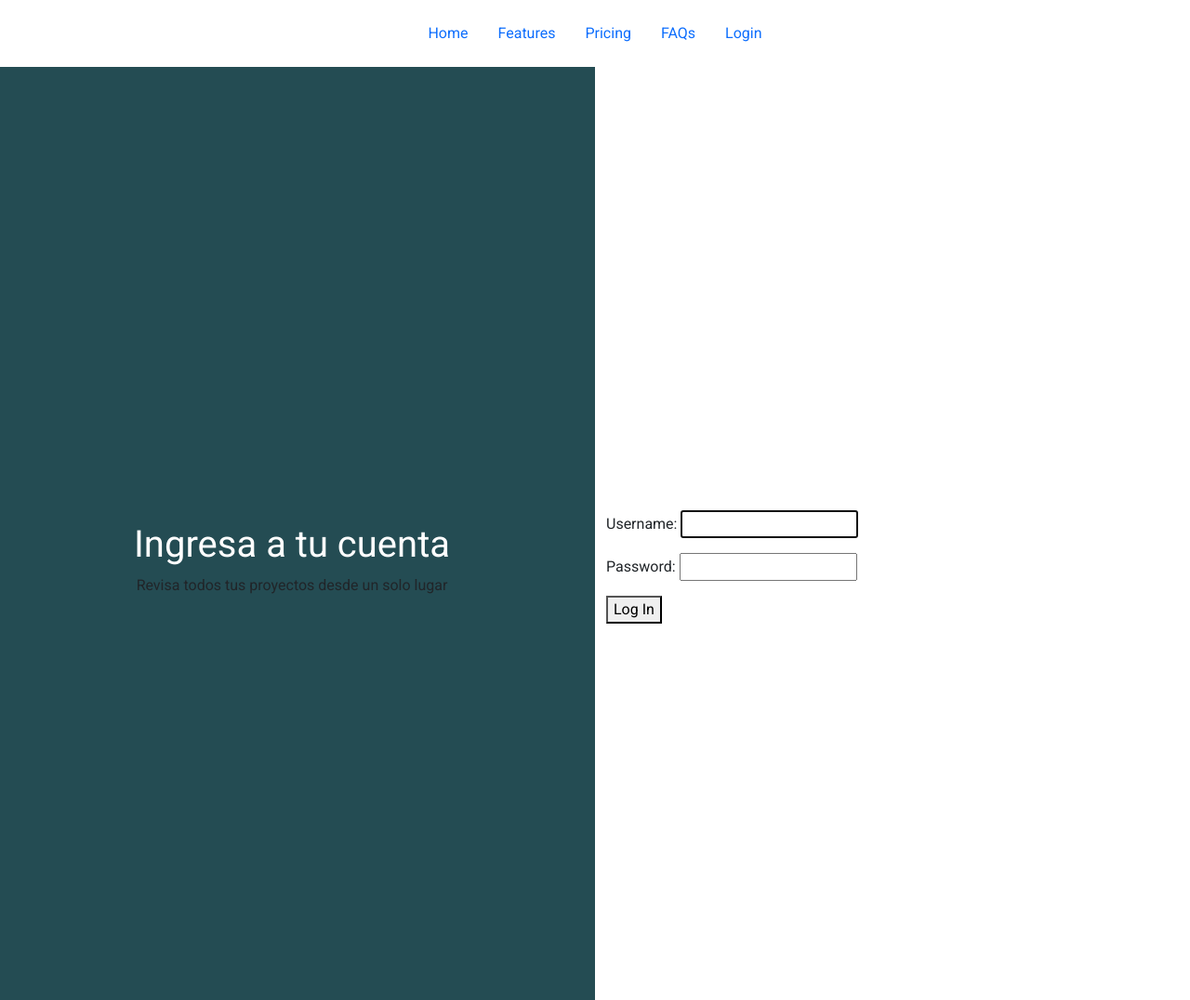
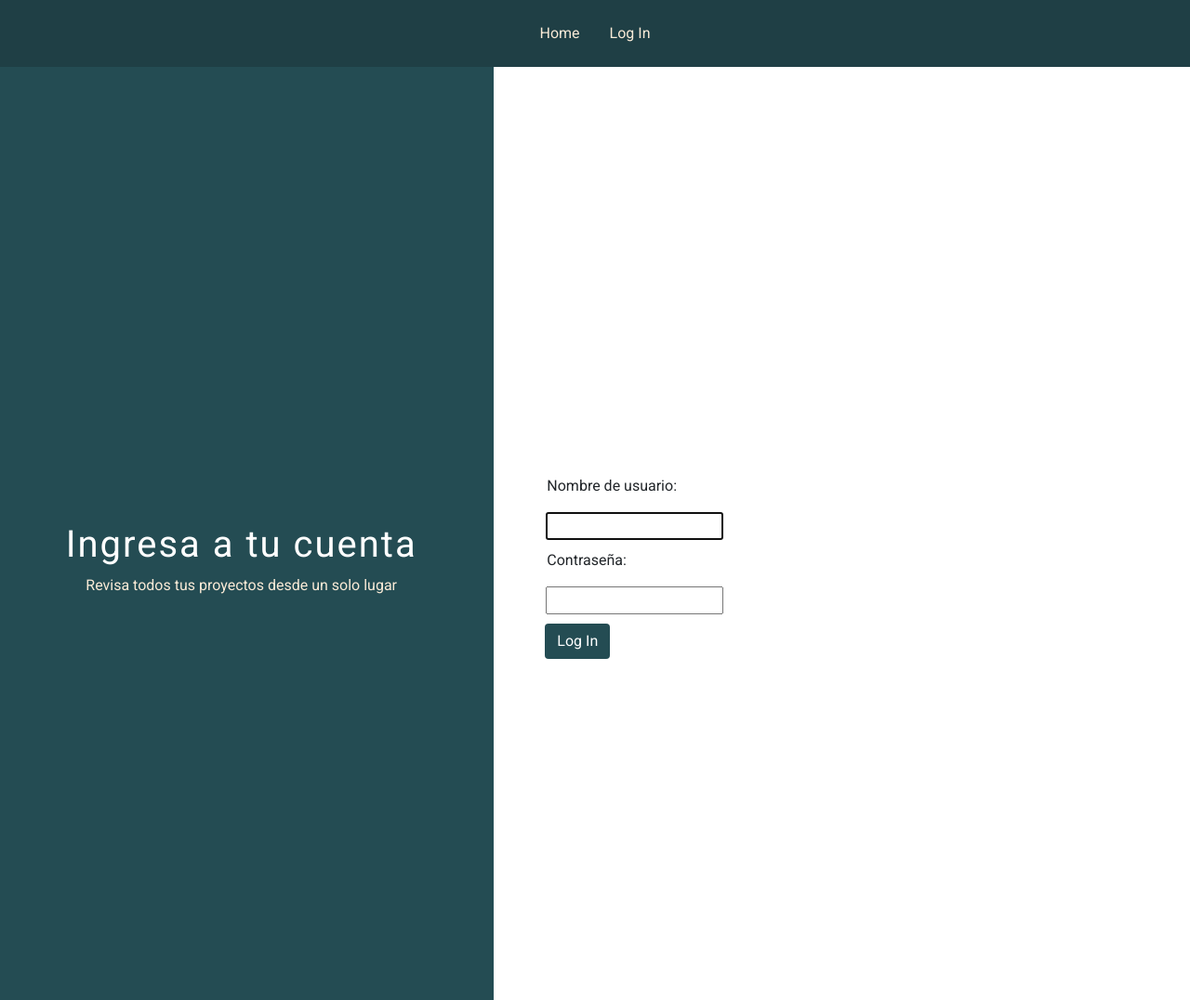
Before and after one commit to matiascavieres/Cloud, a Django app: page /accounts/login/ in a window 1280 px wide. Shown: the whole page at 93% size. Run offline with Django 4.2, Linux system fonts and the light colour scheme.

Commit message:
updated base and login

```diff
--- a/project/templates/base.html
+++ b/project/templates/base.html
@@ -20,24 +20,30 @@
         letter-spacing: 5px;
         text-align: left;
         margin-left: 40px;
-
+        .form-group {
+        margin-bottom: 20px;
       }
     </style>
 
   </head>
   <body>
-    <div class="container">
+    <div class="container-fluid" style="background-color: #1f3f45">
       <header class="d-flex justify-content-center py-3">
         <ul class="nav nav-pills">
-          <li class="nav-item"><a href="/" class="nav-link" aria-current="page">Home</a></li>
-          <li class="nav-item"><a href="#" class="nav-link">Features</a></li>
-          <li class="nav-item"><a href="#" class="nav-link">Pricing</a></li>
-          <li class="nav-item"><a href="#" class="nav-link">FAQs</a></li>
+          <li class="nav-item">
+            <a href="/" class="nav-link" aria-current="page" style="color: antiquewhite !important">Home</a>
+          </li>
           {% if user.is_authenticated %}
-          <li class="nav-item"><a href="" class="nav-link">{{user.username|title}}</a></li>
-          <li class="nav-item"><a href="{% url 'logout' %}" class="nav-link">Logout poto </a></li>
+          <li class="nav-item">
+            <a href="" class="nav-link" style="color: antiquewhite !important">{{user.username|title}}</a>
+          </li>
+          <li class="nav-item">
+            <a href="{% url 'logout' %}" class="nav-link" style="color: antiquewhite !important">Logout</a>
+          </li>
           {% else %}
-          <li class="nav-item"><a href="/accounts/login" class="nav-link">Login</a></li>
+          <li class="nav-item">
+            <a href="/accounts/login" class="nav-link" style="color: antiquewhite !important">Log In</a>
+          </li>
           {% endif %}
         </ul>
       </header>
--- a/templates/registration/login.html
+++ b/templates/registration/login.html
@@ -4,18 +4,27 @@
 
 {% block content %}
 <div class="row vh-100">
-  <div class="col d-flex flex-column justify-content-center align-items-center" style="background-color: #244C53">
-      <h1 class="text-white align-self-center">Ingresa a tu cuenta</h1>
-      <p class="margin-">Revisa todos tus proyectos desde un solo lugar</p>
+  <div class="col-5 d-flex flex-column justify-content-center align-items-center" style="background-color: #244C53">
+      <h1 class="text-white align-self-center" style="letter-spacing: 2px;">Ingresa a tu cuenta</h1>
+      <p style="color: antiquewhite">Revisa todos tus proyectos desde un solo lugar</p>
   </div>
 
 
-  <div class="col d-flex align-items-center">
+  <div class="col-7 d-flex align-items-center">
     <div>
-      <form method="post">
+      <form method="post" style="margin-left: 40px;">
         {% csrf_token %}
-        {{ form.as_p }}
-        <button type="submit">Log In</button>
+        <div class="form-group">
+          <p style="padding-left: 5px;">Nombre de usuario:</p>
+          <label for="{{ form.username.id_for_label }}"></label>
+          {{ form.username }}
+        </div>
+        <p style="margin-top: 10px; padding-left: 5px;"">Contraseña:</p>
+        <div class="form-group">
+          <label for="{{ form.password.id_for_label }}"></label>
+          {{ form.password }}
+        </div>
+        <button type="submit" style="margin-top: 10px; margin-left: 3px; background-color: #244C53 !important;" class="btn text-white">Log In</button>
       </form>
     </div>
   </div>
```
Also changed, not shown: templates/registration/base.html (deleted, +0 -25 lines), db.sqlite3, readme.md (deleted). Lines whose indentation alone changed are shown as unchanged.
